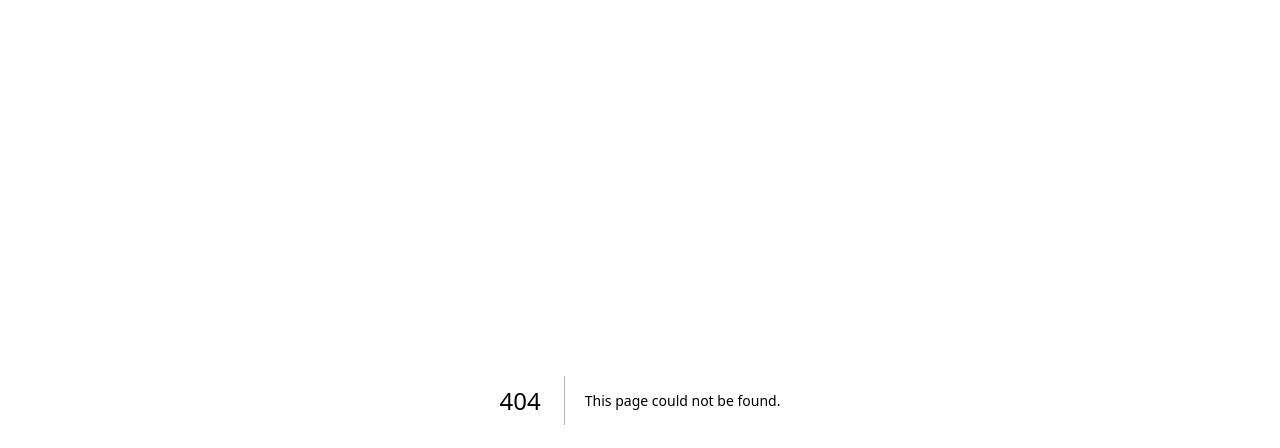
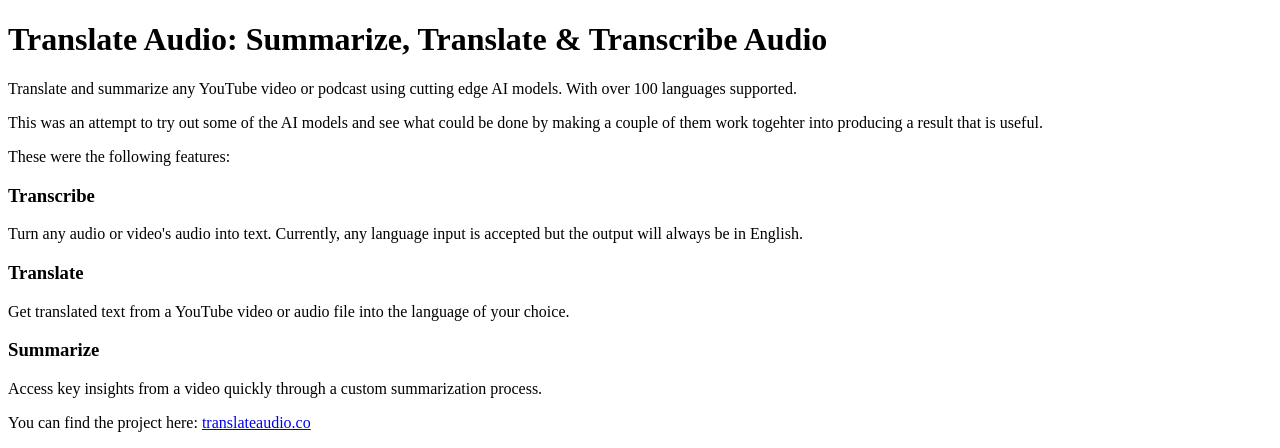
Before and after one commit to Cijin/seagin, a Next.js app: page /projects/translate-audio in a window 1280 px wide. Before the commit this address had no page. Shown: the top 448 px of the page. Built offline with nearby package versions, Linux system fonts and the light colour scheme; grey boxes are pictures that could not be loaded.

Commit message:
add new project

```diff
--- a/pages/contact.mdx
+++ b/pages/contact.mdx
@@ -4,5 +4,3 @@ Reach out to me if you have any questions, ideas or just want to say hi. I'd be
   * Email: `cijin@seagin.me`
   * [LinkedIn](https://www.linkedin.com/in/cijincherian/)
   * [Twitter](https://twitter.com/cijincherian)
-
-[Resume](https://user.fm/files/v2-09c36266fdae227bd6b83cef8d2eafde/cijin-resume.pdf), updated October 2023.
--- a/pages/projects/@types-post-robot.mdx
+++ b/pages/projects/@types-post-robot.mdx
@@ -6,3 +6,5 @@ post-robot repository does not need to be updated often.
 
 It's a very cool cross domain post messaging tool. It's created and used by Paypal in their "Pay with PayPal" button
 and they use post-robot to securely communicate with an iframe.
+
+![@types/PostRobot](../../public/postrobot.png)
--- a/pages/projects/go-start.mdx
+++ b/pages/projects/go-start.mdx
@@ -45,7 +45,3 @@ Tests are setup with mocks for database calls, so you can write tests as you go.
 The template uses `sqlc` for generating methods & types to access the Postgres database. Auth is built in with secure defaults, and is designed to be easily swapped out. Simply implement the token interface using your own token of choice and you are good to go. Tests are setup, including mocks required for the database.
 
 You can find the detailed [Readme here](https://github.com/Cijin/got-start-docs).
-
-## Support
-
-If you have questions you can reach out to me on [Twitter](https://twitter.com/cijincherian), post purchase you'll be added to the Discord server where I can answer any questions related to the template.
--- /dev/null
+++ b/pages/projects/translate-audio.mdx
@@ -0,0 +1,25 @@
+# Translate Audio: Summarize, Translate & Transcribe Audio
+
+Translate and summarize any YouTube video or podcast using cutting edge AI models. With over 100
+languages supported.
+
+This was an attempt to try out some of the AI models and see what could be done by
+making a couple of them work togehter into producing a result that is useful.
+
+These were the following features:
+
+### Transcribe
+
+Turn any audio or video's audio into text. Currently, any language input is accepted but the output will always be in English.
+
+### Translate
+
+Get translated text from a YouTube video or audio file into the language of your choice.
+
+### Summarize
+
+Access key insights from a video quickly through a custom summarization process.
+
+You can find the project here: [translateaudio.co](https://translateaudio.co/)
+
+![TranslateAudio](../../public/translateaudio.png)
```
Also changed, not shown: public/postrobot.png (added), public/translateaudio.png (added).
